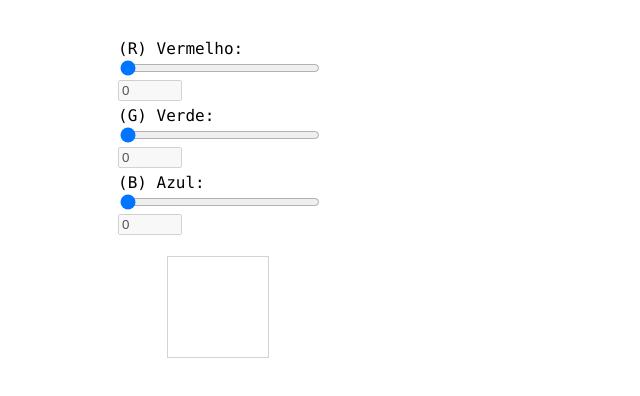
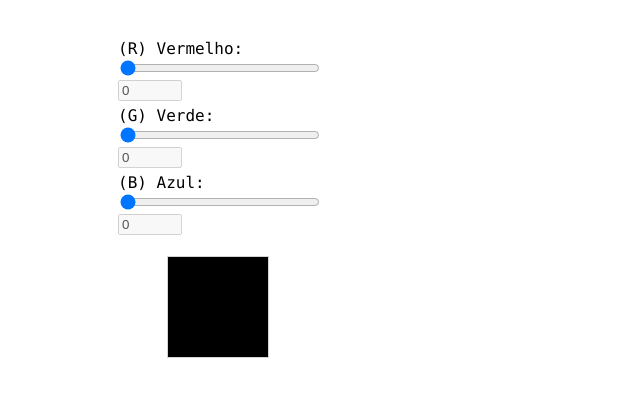
Before and after one commit to marclerodrigues/Bootcamp-IGTI, a plain HTML site: page Projetos/aulas/trabalho prático 1/index.html in a window 1280 px wide. Shown: the whole page, without its empty margins (0-640 px from the left). Drawn offline with Linux system fonts and the light colour scheme.

Commit message:
Fixed bugs and upgrade

```diff
--- a/Projetos/aulas/trabalho prático 1/index.html
+++ b/Projetos/aulas/trabalho prático 1/index.html
@@ -69,7 +69,7 @@
                         />
                     </li>
                 </ul>
-                <div class="square"></div>
+                <div class="square" id="square"></div>
             </div>
         </div>
         <script src="./script/script.js"></script>
--- a/Projetos/aulas/trabalho prático 1/script/script.js
+++ b/Projetos/aulas/trabalho prático 1/script/script.js
@@ -9,7 +9,6 @@ var rangeBlue = null;
 var divSquare = null;
 
 function start(){
-    divSquare = document.querySelector('#square');
 
     rangeRed = document.querySelector('#rangeRed');
     rangeGreen = document.querySelector('#rangeGreen');
@@ -18,6 +17,8 @@ function start(){
     inputRed = document.querySelector('#inputRed');
     inputGreen = document.querySelector('#inputGreen');
     inputBlue = document.querySelector('#inputBlue');
+
+    divSquare = document.querySelector('#square');
 
     rangeRed.addEventListener('input', setColor);
     rangeGreen.addEventListener('input', setColor);
@@ -35,7 +36,5 @@ function setColor(){
     inputGreen.value = green;
     inputBlue.value = blue;
 
-    var rgbCSS = 'rgb('+red+','+green+','+blue+')';
-
-    divSquare.style.backgroundColor = rgbCSS;
+    divSquare.style.backgroundColor = `rgb(${red},${green},${blue})`;
 }
```
